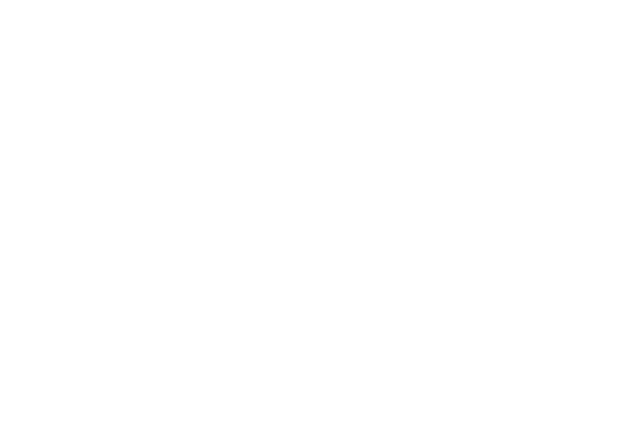
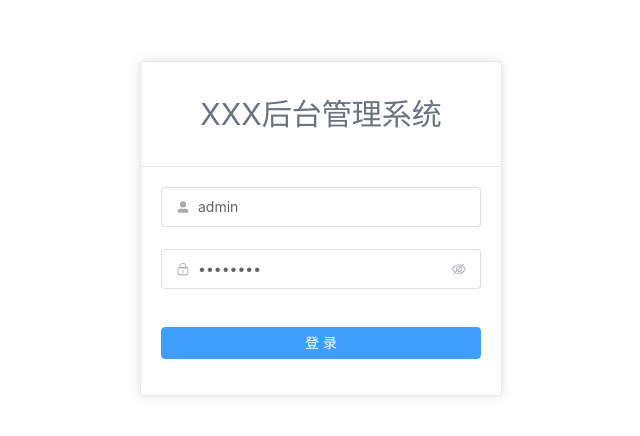
Before and after one commit to gongshuiwen/plm-frontend, a Vue app: page /login in a window 1280 px wide. Before the commit this address had no page. Shown: the part 172-608 px from the top of the page, without its empty margins (319-959 px from the left). Built offline with nearby package versions, Linux system fonts and the light colour scheme.

Commit message:
add LoginView and route

```diff
--- a/src/router/index.ts
+++ b/src/router/index.ts
@@ -8,6 +8,11 @@
       path: '/',
       name: 'home',
       component: HomeView
+    },
+    {
+      path: '/login',
+      name: 'login',
+      component: () => import('../views/LoginView.vue')
     }
   ]
 })
--- /dev/null
+++ b/src/views/LoginView.vue
@@ -0,0 +1,60 @@
+<script setup lang="ts">
+import type { FormInstance, ElForm, ElFormItem, ElInput, ElButton } from "element-plus";
+import { ref, reactive} from "vue";
+
+import { UserFilled, Lock } from '@element-plus/icons-vue'
+
+const loading = ref(false);
+const ruleFormRef = ref<FormInstance>();
+const loginForm = reactive({
+  username: "admin",
+  password: "admin123"
+});
+</script>
+
+<template>
+  <div class="w-dvw h-dvh grid">
+    <div class="flex items-center justify-center">
+      <el-card>
+        <template #header>
+          <div class="font-bold text-gray-500 text-3xl text-center mt-4 mb-4">
+            <span>XXX后台管理系统</span>
+          </div>
+        </template>
+        <el-form class="w-80"
+          ref="ruleFormRef"
+          size="large"
+          :model="loginForm"
+        >
+          <el-form-item prop="username">
+          <el-input
+              clearable
+              placeholder="账 号"
+              v-model="loginForm.username"
+              :prefix-icon="UserFilled"
+          />
+          </el-form-item>
+
+          <el-form-item prop="password">
+          <el-input
+              clearable
+              show-password
+              placeholder="密 码"
+              v-model="loginForm.password"
+              :prefix-icon="Lock"
+          />
+          </el-form-item>
+
+          <el-button
+          class="w-full mt-4 mb-4"
+          size="default"
+          type="primary"
+          :loading="loading"
+          >
+          登 录
+          </el-button>
+        </el-form>
+      </el-card>
+    </div>
+  </div>
+</template>
```
